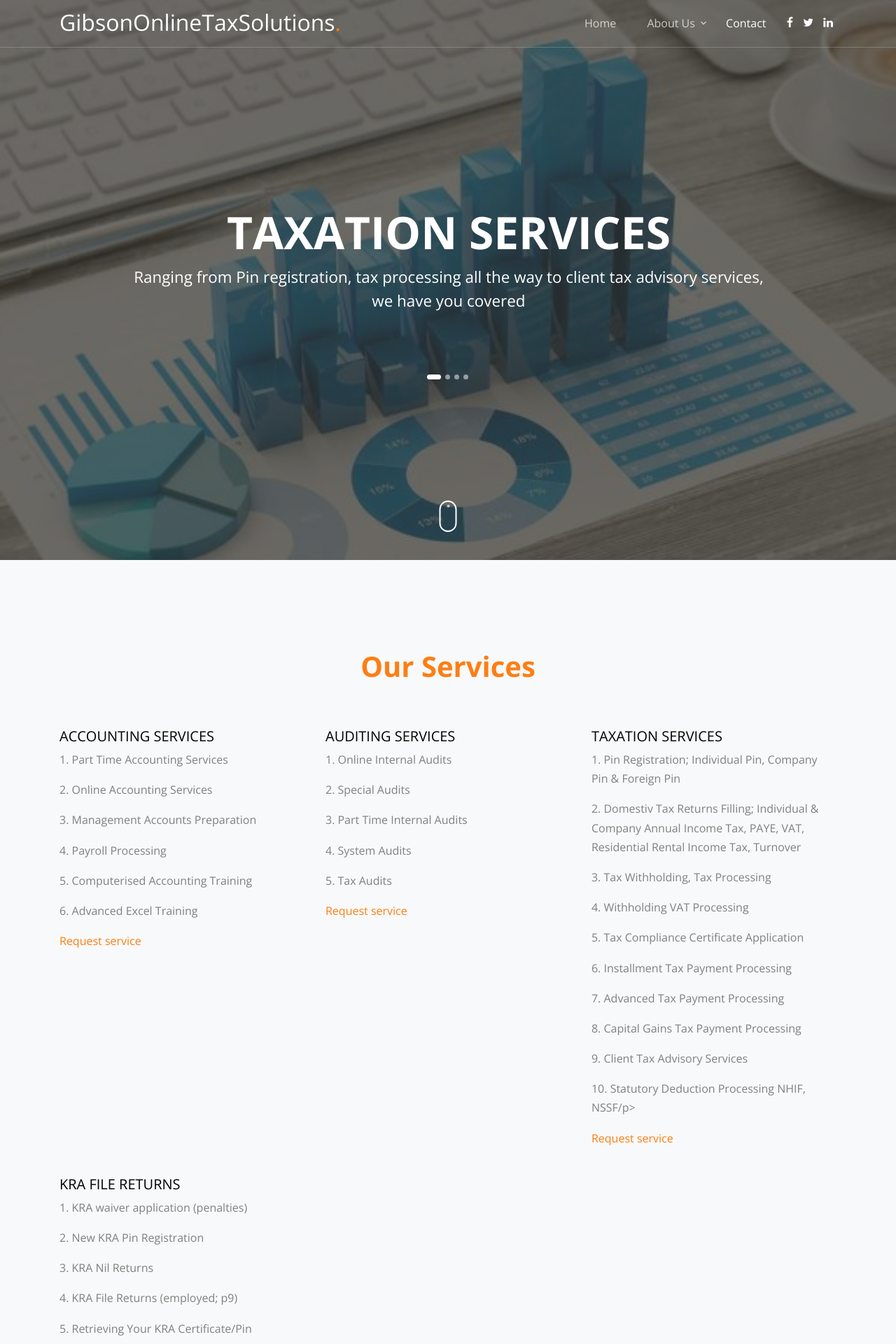
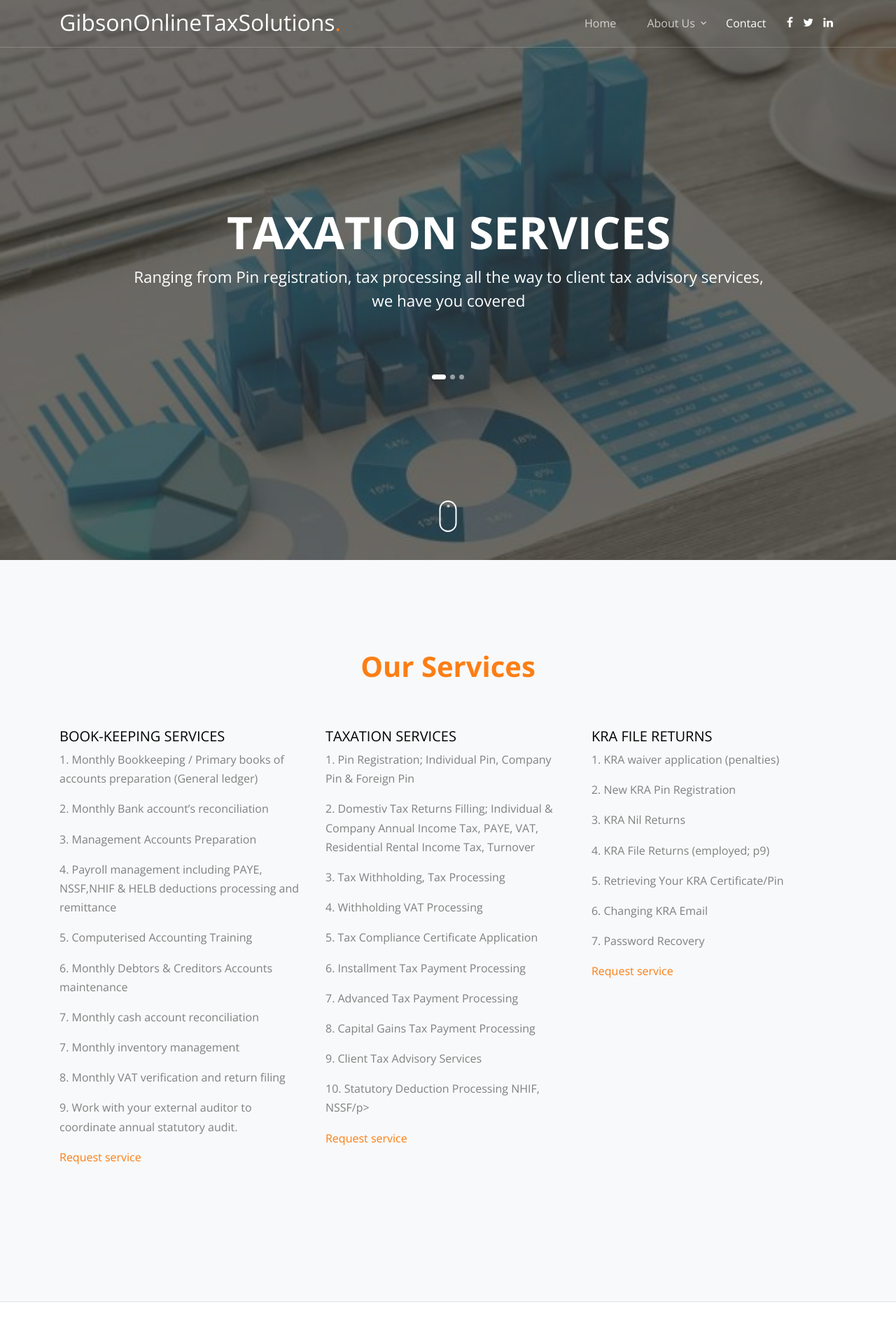
Before and after one commit to manuzcheruz/tax-gibu, a Django app: page / in a window 1280 px wide. Shown: the top 1920 px of the page at 70% size. Run offline with Django 3.2, Linux system fonts and the light colour scheme; some libraries are stand-ins or nearby versions; some web fonts are replaced.

Commit message:
editing accounting services

```diff
--- a/tax/templates/tax/index.html
+++ b/tax/templates/tax/index.html
@@ -123,12 +123,7 @@
               </div>
 
               <div class="slide">
-                <h1 class="text-uppercase" data-aos="fade-up">Auditing Services</h1>
-                <p class="mb-5 desc"  data-aos="fade-up" data-aos-delay="200">From online internal audits to special audits including those of tax, we will help you with all that.</p>
-              </div>
-
-              <div class="slide">
-                <h1 class="text-uppercase" data-aos="fade-up">Accounting Services</h1>
+                <h1 class="text-uppercase" data-aos="fade-up">Book-keeping Services</h1>
                 <p class="mb-5 desc"  data-aos="fade-up" data-aos-delay="200">We offer all accounting services from part time, online, payroll processing and many more.</p>
               </div>
 
@@ -165,30 +160,17 @@
                   alt="Free Website Template by Free-Template.co" class="img-fluid w-25 mb-4">
               </div> -->
               <div>
-                <h3>ACCOUNTING SERVICES</h3>
-                <p>1. Part Time Accounting Services</p>
-                <p>2. Online Accounting Services</p>
+                <h3>BOOK-KEEPING SERVICES</h3>
+                <p>1. Monthly Bookkeeping / Primary books of accounts preparation (General ledger)</p>
+                <p>2. Monthly Bank account’s reconciliation</p>
                 <p>3. Management Accounts Preparation</p>
-                <p>4. Payroll Processing</p>
+                <p>4. Payroll management including PAYE, NSSF,NHIF & HELB deductions processing and remittance</p>
                 <p>5. Computerised Accounting Training</p>
-                <p>6. Advanced Excel Training</p>
-                <p><a href="#contact-section">Request service</a></p>
-              </div>
-            </div>
-          </div>
-          <div class="col-md-6 col-lg-4 mb-4 mb-lg-4" data-aos="fade-up" data-aos-delay="100">
-            <div class="unit-4">
-              <!-- <div class="unit-4-icon">
-                <img src="{% static 'images/flaticon-svg/svg/006-credit-card.svg' %}"
-                  alt="Free Website Template by Free-Template.co" class="img-fluid w-25 mb-4">
-              </div> -->
-              <div>
-                <h3>AUDITING SERVICES</h3>
-                <p>1. Online Internal Audits</p>
-                <p>2. Special Audits</p>
-                <p>3. Part Time Internal Audits</p>
-                <p>4. System Audits</p>
-                <p>5. Tax Audits</p>
+                <p>6. Monthly Debtors & Creditors Accounts maintenance</p>
+                <p>7. Monthly cash account reconciliation</p>
+                <p>7. Monthly inventory management</p>
+                <p>8. Monthly VAT verification and return filing</p>
+                <p>9. Work with your external auditor to coordinate annual statutory audit.</p>
                 <p><a href="#contact-section">Request service</a></p>
               </div>
             </div>
```
